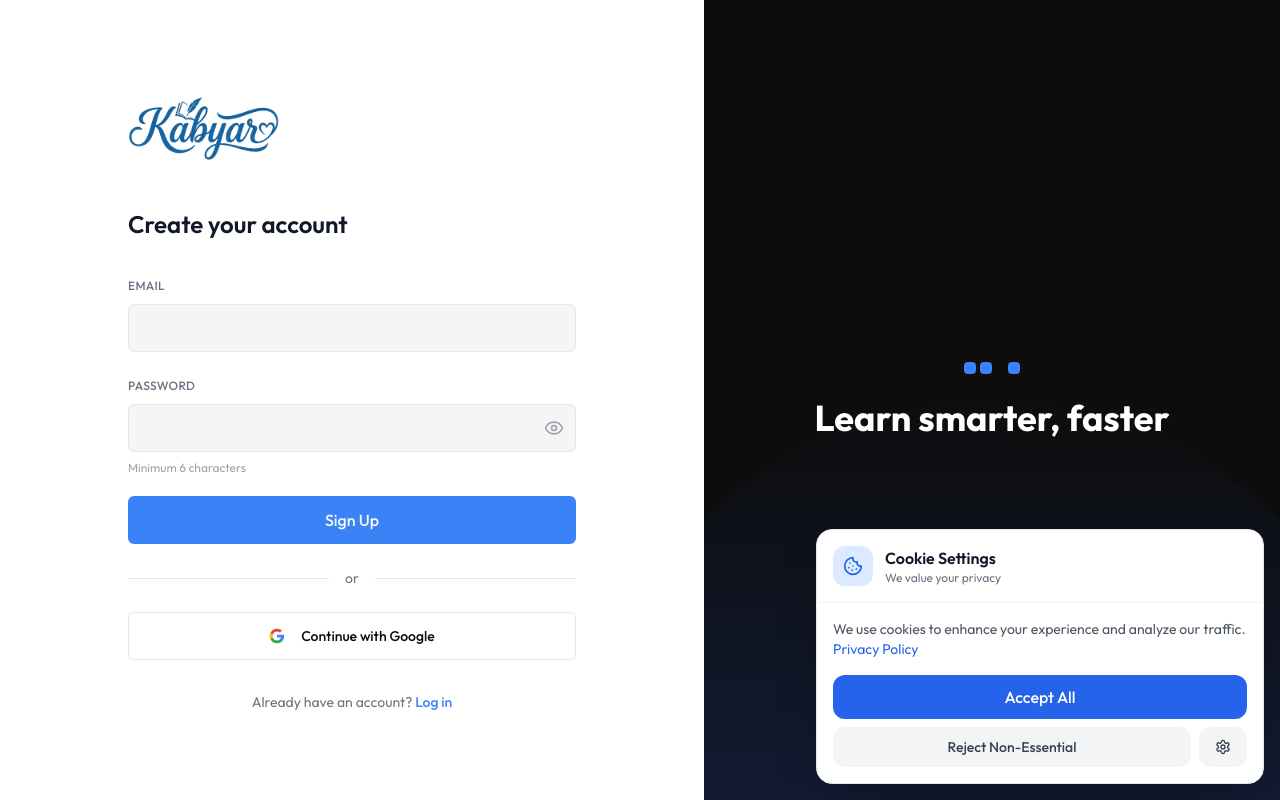
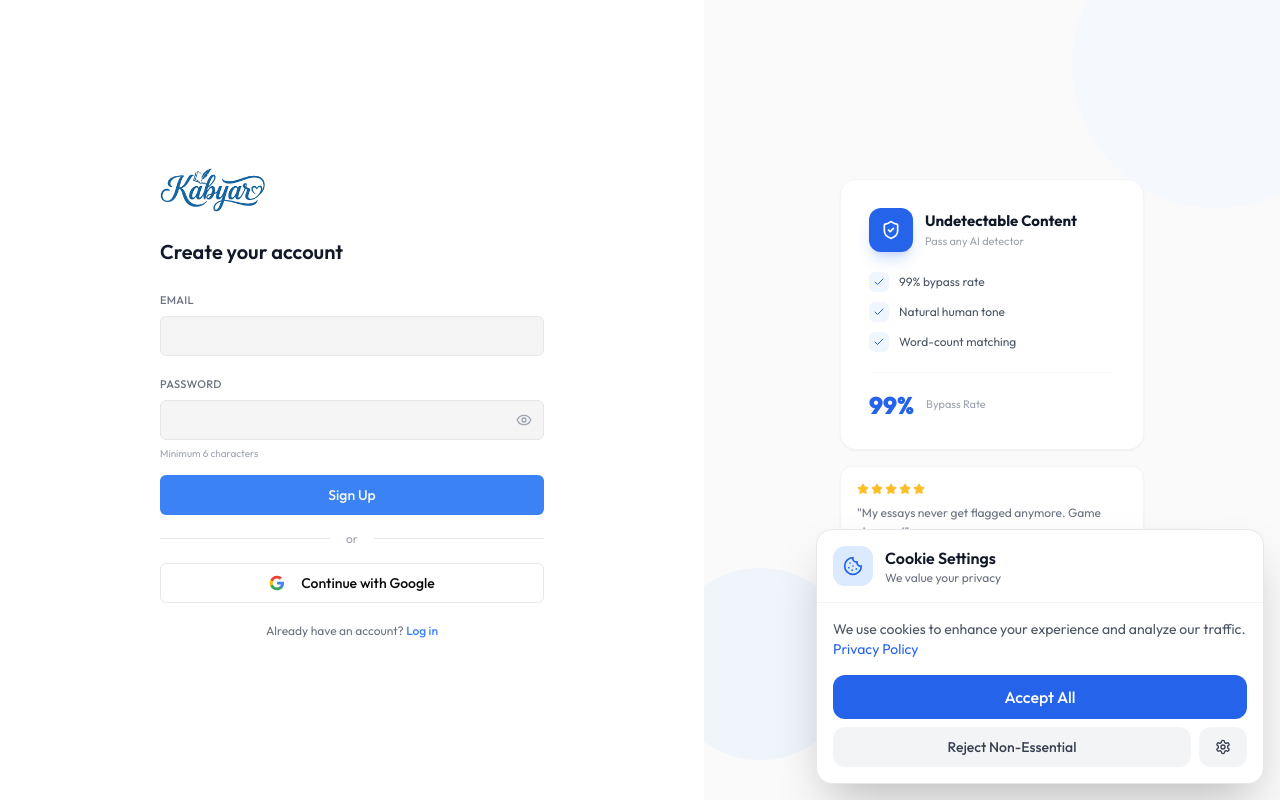
Before and after one commit to Wyattx3/newkabyar, a Next.js app: page /register in a window 1280 px wide. Built offline with nearby package versions, Linux system fonts and the light colour scheme.

Commit message:
Update: Refactor login and register pages, add auth carousel component

```diff
--- a/src/app/(auth)/register/page.tsx
+++ b/src/app/(auth)/register/page.tsx
@@ -8,8 +8,9 @@
 import { Button } from "@/components/ui/button";
 import { Input } from "@/components/ui/input";
 import { Label } from "@/components/ui/label";
-import { Sparkles, Loader2, Eye, EyeOff } from "lucide-react";
+import { Loader2, Eye, EyeOff } from "lucide-react";
 import { useToast } from "@/hooks/use-toast";
+import { AuthCarousel } from "@/components/auth/auth-carousel";
 
 export default function RegisterPage() {
   const [email, setEmail] = useState("");
@@ -80,90 +81,45 @@
   };
 
   return (
-    <div className="min-h-screen flex flex-col lg:flex-row overflow-hidden">
+    <div className="h-screen flex flex-col lg:flex-row overflow-hidden">
       {/* Left side - Form */}
-      <div className="flex-1 flex flex-col justify-center px-4 sm:px-8 lg:px-16 bg-white overflow-y-auto py-8 lg:py-0">
-        <div className="w-full max-w-md mx-auto">
-          {/* Logo */}
-          <div className="flex items-center mb-6 sm:mb-10">
-            <Image src="/kabyar-logo.png" alt="Kabyar" width={320} height={84} className="object-contain h-16 sm:h-20 w-auto" priority />
+      <div className="flex-1 flex flex-col justify-center px-4 sm:px-8 lg:px-16 bg-white">
+        <div className="w-full max-w-sm mx-auto">
+          <div className="flex items-center mb-5">
+            <Image src="/kabyar-logo.png" alt="Kabyar" width={320} height={84} className="object-contain h-12 sm:h-14 w-auto" priority />
           </div>
 
-          <h1 className="text-xl sm:text-2xl font-semibold text-gray-900 mb-6 sm:mb-8">Create your account</h1>
+          <h1 className="text-lg sm:text-xl font-semibold text-gray-900 mb-5">Create your account</h1>
 
-          <form onSubmit={handleSubmit} className="space-y-4 sm:space-y-5">
-            <div className="space-y-2">
-              <Label htmlFor="email" className="text-xs font-medium text-gray-500 uppercase tracking-wide">
-                Email
-              </Label>
-              <Input
-                id="email"
-                type="email"
-                value={email}
-                onChange={(e) => setEmail(e.target.value)}
-                required
-                disabled={isLoading}
-                className="h-11 sm:h-12 bg-[#F5F5F5] border-[#E5E5E5] text-gray-900 placeholder:text-gray-400 text-sm sm:text-base"
-              />
+          <form onSubmit={handleSubmit} className="space-y-3.5">
+            <div className="space-y-1.5">
+              <Label htmlFor="email" className="text-[11px] font-medium text-gray-500 uppercase tracking-wide">Email</Label>
+              <Input id="email" type="email" value={email} onChange={(e) => setEmail(e.target.value)} required disabled={isLoading} className="h-10 bg-[#F5F5F5] border-[#E5E5E5] text-gray-900 placeholder:text-gray-400 text-sm" />
             </div>
 
-            <div className="space-y-2">
-              <Label htmlFor="password" className="text-xs font-medium text-gray-500 uppercase tracking-wide">
-                Password
-              </Label>
+            <div className="space-y-1.5">
+              <Label htmlFor="password" className="text-[11px] font-medium text-gray-500 uppercase tracking-wide">Password</Label>
               <div className="relative">
-                <Input
-                  id="password"
-                  type={showPassword ? "text" : "password"}
-                  value={password}
-                  onChange={(e) => setPassword(e.target.value)}
-                  required
-                  disabled={isLoading}
-                  className="h-11 sm:h-12 bg-[#F5F5F5] border-[#E5E5E5] text-gray-900 pr-10 text-sm sm:text-base"
-                />
-                <button
-                  type="button"
-                  onClick={() => setShowPassword(!showPassword)}
-                  className="absolute right-3 top-1/2 -translate-y-1/2 text-gray-400 hover:text-gray-600"
-                >
-                  {showPassword ? <EyeOff className="h-5 w-5" /> : <Eye className="h-5 w-5" />}
+                <Input id="password" type={showPassword ? "text" : "password"} value={password} onChange={(e) => setPassword(e.target.value)} required disabled={isLoading} className="h-10 bg-[#F5F5F5] border-[#E5E5E5] text-gray-900 pr-10 text-sm" />
+                <button type="button" onClick={() => setShowPassword(!showPassword)} className="absolute right-3 top-1/2 -translate-y-1/2 text-gray-400 hover:text-gray-600">
+                  {showPassword ? <EyeOff className="h-4 w-4" /> : <Eye className="h-4 w-4" />}
                 </button>
               </div>
-              <p className="text-xs text-gray-400">Minimum 6 characters</p>
+              <p className="text-[10px] text-gray-400">Minimum 6 characters</p>
             </div>
 
-            <Button
-              type="submit"
-              className="w-full h-11 sm:h-12 text-sm sm:text-base font-medium bg-blue-500 hover:bg-blue-600"
-              disabled={isLoading}
-            >
-              {isLoading ? (
-                <>
-                  <Loader2 className="mr-2 h-4 w-4 animate-spin" />
-                  Creating account...
-                </>
-              ) : (
-                "Sign Up"
-              )}
+            <Button type="submit" className="w-full h-10 text-sm font-medium bg-blue-500 hover:bg-blue-600" disabled={isLoading}>
+              {isLoading ? (<><Loader2 className="mr-2 h-4 w-4 animate-spin" />Creating account...</>) : "Sign Up"}
             </Button>
           </form>
 
-          <div className="relative my-5 sm:my-6">
-            <div className="absolute inset-0 flex items-center">
-              <div className="w-full border-t border-gray-200"></div>
-            </div>
-            <div className="relative flex justify-center text-sm">
-              <span className="bg-white px-4 text-gray-500">or</span>
-            </div>
+          <div className="relative my-4">
+            <div className="absolute inset-0 flex items-center"><div className="w-full border-t border-gray-200" /></div>
+            <div className="relative flex justify-center text-xs"><span className="bg-white px-4 text-gray-400">or</span></div>
           </div>
 
-          <Button
-            type="button"
-            variant="outline"
-            className="w-full h-11 sm:h-12 text-sm font-medium border-gray-200 hover:bg-gray-50"
-            onClick={handleGoogleSignIn}
-          >
-            <svg className="w-5 h-5 mr-2" viewBox="0 0 24 24">
+          <Button type="button" variant="outline" className="w-full h-10 text-sm font-medium border-gray-200 hover:bg-gray-50" onClick={handleGoogleSignIn}>
+            <svg className="w-4 h-4 mr-2" viewBox="0 0 24 24">
               <path fill="#4285F4" d="M22.56 12.25c0-.78-.07-1.53-.2-2.25H12v4.26h5.92c-.26 1.37-1.04 2.53-2.21 3.31v2.77h3.57c2.08-1.92 3.28-4.74 3.28-8.09z"/>
               <path fill="#34A853" d="M12 23c2.97 0 5.46-.98 7.28-2.66l-3.57-2.77c-.98.66-2.23 1.06-3.71 1.06-2.86 0-5.29-1.93-6.16-4.53H2.18v2.84C3.99 20.53 7.7 23 12 23z"/>
               <path fill="#FBBC05" d="M5.84 14.09c-.22-.66-.35-1.36-.35-2.09s.13-1.43.35-2.09V7.07H2.18C1.43 8.55 1 10.22 1 12s.43 3.45 1.18 4.93l2.85-2.22.81-.62z"/>
@@ -172,29 +128,15 @@
             Continue with Google
           </Button>
 
-          <p className="mt-6 sm:mt-8 text-center text-sm text-gray-500">
+          <p className="mt-5 text-center text-xs text-gray-500">
             Already have an account?{" "}
-            <Link href="/login" className="text-blue-500 hover:text-blue-600 font-medium">
-              Log in
-            </Link>
+            <Link href="/login" className="text-blue-500 hover:text-blue-600 font-medium">Log in</Link>
           </p>
         </div>
       </div>
 
-      {/* Right side - Dark background */}
-      <div className="hidden lg:flex flex-1 bg-[#0D0D0D] items-center justify-center relative overflow-hidden min-h-screen">
-        <div className="text-center z-10">
-          <div className="flex items-center justify-center gap-1 mb-6">
-            <div className="w-3 h-3 bg-blue-500 rounded-sm"></div>
-            <div className="w-3 h-3 bg-blue-500 rounded-sm"></div>
-            <div className="w-3 h-3 bg-blue-500 rounded-sm ml-3"></div>
-          </div>
-          <h2 className="text-4xl font-bold text-white">
-            Learn smarter, faster
-          </h2>
-        </div>
-        <div className="absolute bottom-0 left-1/2 -translate-x-1/2 w-[800px] h-[400px] rounded-t-full bg-gradient-to-t from-blue-900/30 to-transparent"></div>
-      </div>
+      {/* Right side - Card carousel */}
+      <AuthCarousel />
     </div>
   );
 }
--- /dev/null
+++ b/src/components/auth/auth-carousel.tsx
@@ -0,0 +1,146 @@
+"use client";
+
+import { useState, useEffect } from "react";
+import { Sparkles, Zap, ShieldCheck, Brain, Rocket, Star, Check, type LucideIcon } from "lucide-react";
+
+interface SlideData {
+  icon: LucideIcon;
+  title: string;
+  subtitle: string;
+  items: string[];
+  stat: { value: string; label: string };
+  quote?: { text: string; author: string };
+}
+
+const slides: SlideData[] = [
+  {
+    icon: Sparkles,
+    title: "25+ AI Tools",
+    subtitle: "One platform for everything",
+    items: ["Paraphrase & Humanize", "AI Detection & Bypass", "Assignment Automation"],
+    stat: { value: "25+", label: "Powerful Tools" },
+  },
+  {
+    icon: ShieldCheck,
+    title: "Undetectable Content",
+    subtitle: "Pass any AI detector",
+    items: ["99% bypass rate", "Natural human tone", "Word-count matching"],
+    stat: { value: "99%", label: "Bypass Rate" },
+    quote: { text: "My essays never get flagged anymore. Game changer!", author: "Emma D. — IB Student" },
+  },
+  {
+    icon: Brain,
+    title: "Smart Problem Solver",
+    subtitle: "Upload any question",
+    items: ["Image & text input", "Step-by-step solutions", "AI tutor follow-up"],
+    stat: { value: "3x", label: "Faster Learning" },
+  },
+  {
+    icon: Rocket,
+    title: "Assignment Worker",
+    subtitle: "AI completes it end-to-end",
+    items: ["Agentic task decomposition", "PDF/DOC/TXT support", "Rich formatted output"],
+    stat: { value: "10hrs+", label: "Saved Weekly" },
+    quote: { text: "Kabyar does in 5 minutes what took me hours.", author: "Alex K. — GED Student" },
+  },
+  {
+    icon: Zap,
+    title: "Video Explainer",
+    subtitle: "Animated lessons on any topic",
+    items: ["AI-generated scenes", "Voice narration", "Topic-relevant images"],
+    stat: { value: "4.9", label: "Student Rating" },
+  },
+];
+
+export function AuthCarousel() {
+  const [activeSlide, setActiveSlide] = useState(0);
+  const [isTransitioning, setIsTransitioning] = useState(false);
+
+  useEffect(() => {
+    const interval = setInterval(() => {
+      setIsTransitioning(true);
+      setTimeout(() => {
+        setActiveSlide((prev) => (prev + 1) % slides.length);
+        setIsTransitioning(false);
+      }, 400);
+    }, 4000);
+    return () => clearInterval(interval);
+  }, []);
+
+  const slide = slides[activeSlide];
+  const SlideIcon = slide.icon;
+
+  return (
+    <div className="hidden lg:flex flex-1 bg-[#fafafa] items-center justify-center relative overflow-hidden">
+      {/* Subtle animated bg shapes */}
+      <div className="absolute w-72 h-72 rounded-full bg-blue-50/50 -top-20 -right-20" style={{ animation: "authDrift 18s ease-in-out infinite" }} />
+      <div className="absolute w-48 h-48 rounded-full bg-blue-100/30 bottom-10 -left-10" style={{ animation: "authDrift 14s ease-in-out infinite 2s" }} />
+
+      <div className="relative z-10 w-full max-w-sm px-10">
+        {/* Main card */}
+        <div
+          className={`bg-white rounded-2xl border border-gray-100 p-7 shadow-sm transition-all duration-400 ${
+            isTransitioning ? "opacity-0 translate-y-4 scale-[0.97]" : "opacity-100 translate-y-0 scale-100"
+          }`}
+        >
+          {/* Icon + title */}
+          <div className="flex items-center gap-3 mb-5">
+            <div className="w-11 h-11 rounded-xl bg-blue-600 flex items-center justify-center shadow-lg shadow-blue-600/20">
+              <SlideIcon className="w-5 h-5 text-white" />
+            </div>
+            <div>
+              <p className="font-bold text-gray-900 text-[15px]">{slide.title}</p>
+              <p className="text-[11px] text-gray-400">{slide.subtitle}</p>
+            </div>
+          </div>
+
+          {/* Checklist */}
+          <div className="space-y-2.5 mb-5">
+            {slide.items.map((item) => (
+              <div key={item} className="flex items-center gap-2.5">
+                <div className="w-5 h-5 rounded-md bg-blue-50 flex items-center justify-center shrink-0">
+                  <Check className="w-3 h-3 text-blue-600" />
+                </div>
+                <span className="text-xs text-gray-600">{item}</span>
+              </div>
+            ))}
+          </div>
+
+          {/* Stat */}
+          <div className="flex items-center gap-3 pt-4 border-t border-gray-50">
+            <p className="text-2xl font-black text-blue-600">{slide.stat.value}</p>
+            <p className="text-[11px] text-gray-400 leading-tight">{slide.stat.label}</p>
+          </div>
+        </div>
+
+        {/* Quote card — shows only for slides that have a quote */}
+        {slide.quote && (
+          <div
+            className={`mt-4 bg-white rounded-xl border border-gray-100 p-4 shadow-sm transition-all duration-400 delay-100 ${
+              isTransitioning ? "opacity-0 translate-y-3" : "opacity-100 translate-y-0"
+            }`}
+          >
+            <div className="flex items-center gap-0.5 mb-2">
+              {[...Array(5)].map((_, i) => (
+                <Star key={i} className="w-3 h-3 text-amber-400 fill-amber-400" />
+              ))}
+            </div>
+            <p className="text-xs text-gray-500 leading-relaxed mb-1.5">&quot;{slide.quote.text}&quot;</p>
+            <p className="text-[11px] font-medium text-gray-900">{slide.quote.author}</p>
+          </div>
+        )}
+
+        <p className="text-center text-[11px] text-gray-300 mt-6">
+          Study smarter. Achieve more.
+        </p>
+      </div>
+
+      <style jsx>{`
+        @keyframes authDrift {
+          0%, 100% { transform: translateY(0) scale(1); }
+          50% { transform: translateY(-20px) scale(1.05); }
+        }
+      `}</style>
+    </div>
+  );
+}
```
Also changed, not shown: src/app/(auth)/login/page.tsx (+30 -90 lines).
